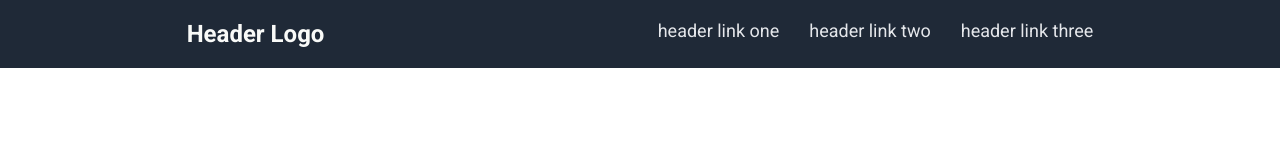
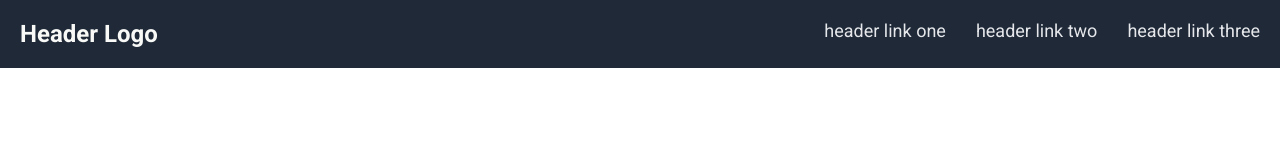
Before and after one commit to epmbe/landing-page, a plain HTML site: page index.html in a window 1280 px wide. Drawn offline with Linux system fonts and the light colour scheme.

Commit message:
Refactor navbar containers for flexbox

```diff
--- a/index.html
+++ b/index.html
@@ -13,6 +13,7 @@
     <title>Landing Page</title>
   </head>
   <body>
+    <div class="header-container">
       <div class="header">
         <div class="logo">Header Logo</div>
         <ul>
@@ -21,5 +22,6 @@
           <li><a href="#" class="link">header link three</a></li>
         </ul>
       </div>
+    </div>
   </body>
 </html>
--- a/style.css
+++ b/style.css
@@ -8,16 +8,24 @@ body {
   font-family: "Roboto", sans-serif;
 }
 
+/* Styles for header */
+
 ul {
   display: flex;
   list-style: none;
   gap: 30px;
 }
 
-.header {
+.header-container {
   background-color: #1f2937;
   display: flex;
-  justify-content: space-around;
+  justify-content: center;
+}
+
+.header {
+  width: 1500px;
+  display: flex;
+  justify-content: space-between;
   padding: 20px;
 }
 
```
Lines whose indentation alone changed are shown as unchanged.
